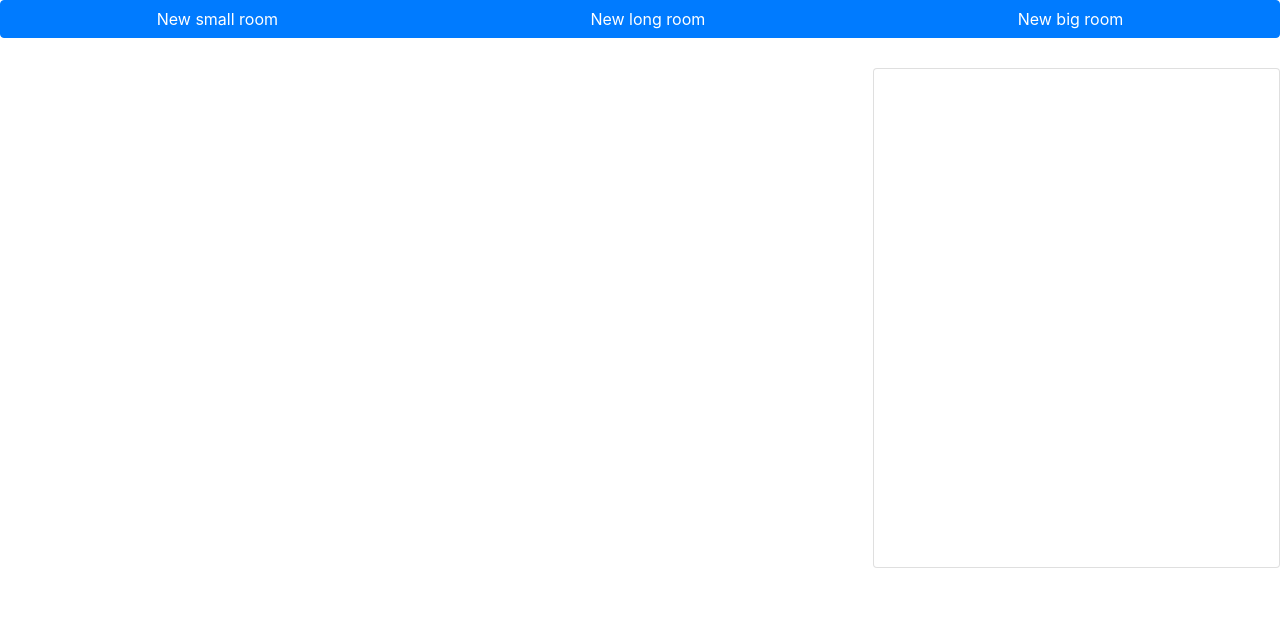
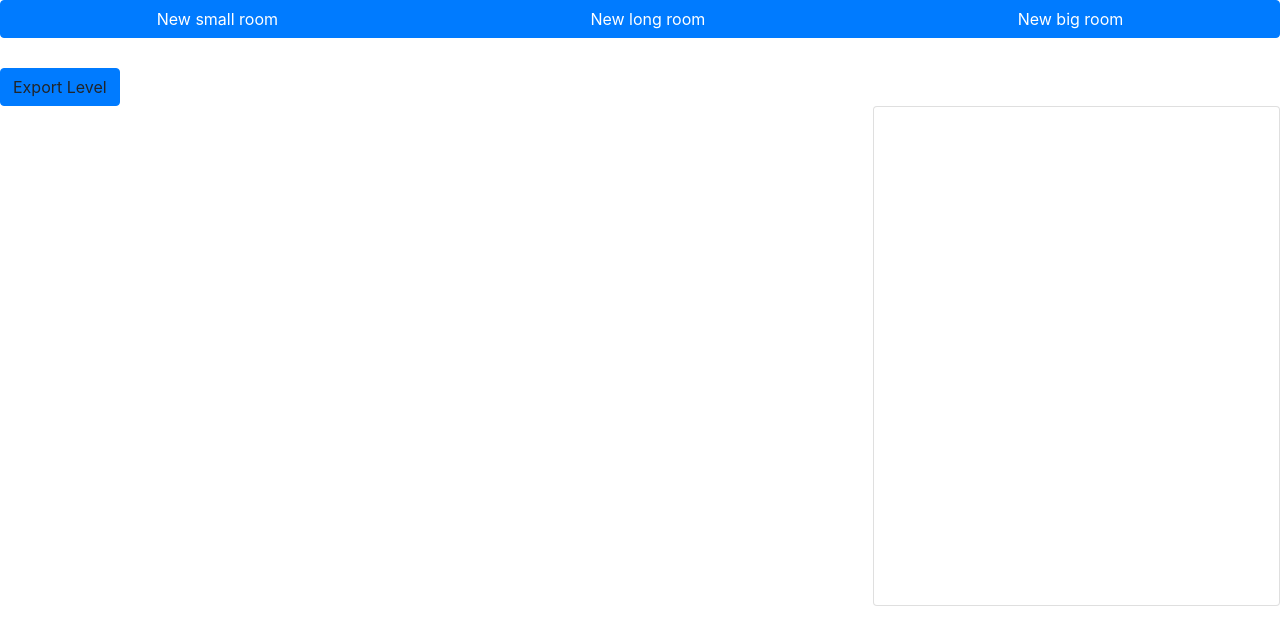
Before and after one commit to moulson/space-rl-level-editor, a plain HTML site: page index.html in a window 1280 px wide. Drawn offline with nearby package versions, Linux system fonts and the light colour scheme.

Commit message:
can add entity and export file

```diff
--- a/index.html
+++ b/index.html
@@ -10,6 +10,11 @@
                 <a class="btn btn-primary" href="#" id="newSmall">New small room</a>
                 <a class="btn btn-primary" href="#" id="newLong">New long room</a>
                 <a class="btn btn-primary" href="#" id="newLarge">New big room</a>
+            </div>
+        </div>
+        <div class="row">
+            <div class="col-12">
+                <a class="btn btn-primary" onclick="exportJson()">Export Level</a>
             </div>
         </div>
         <div class="row">
```
